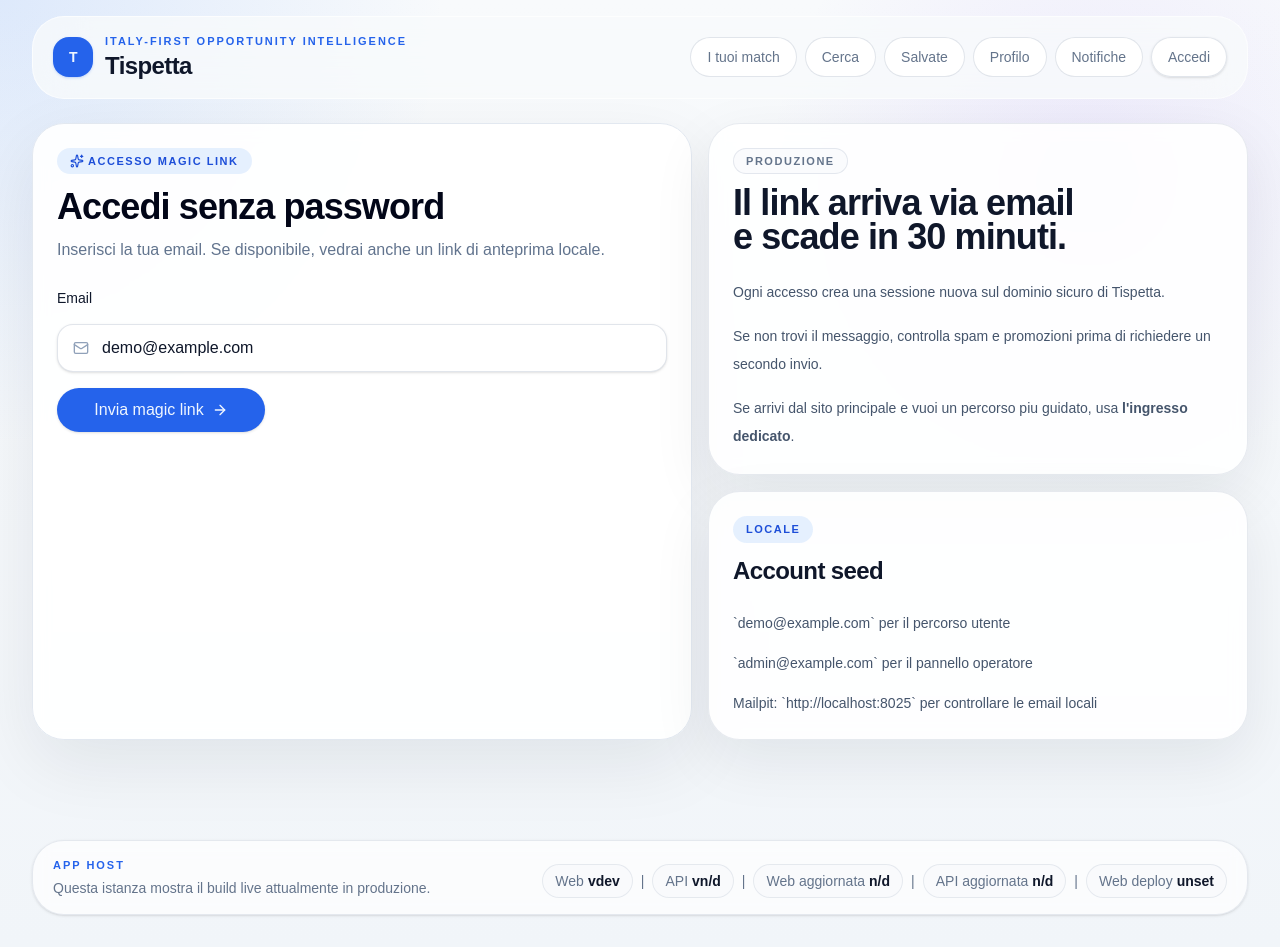
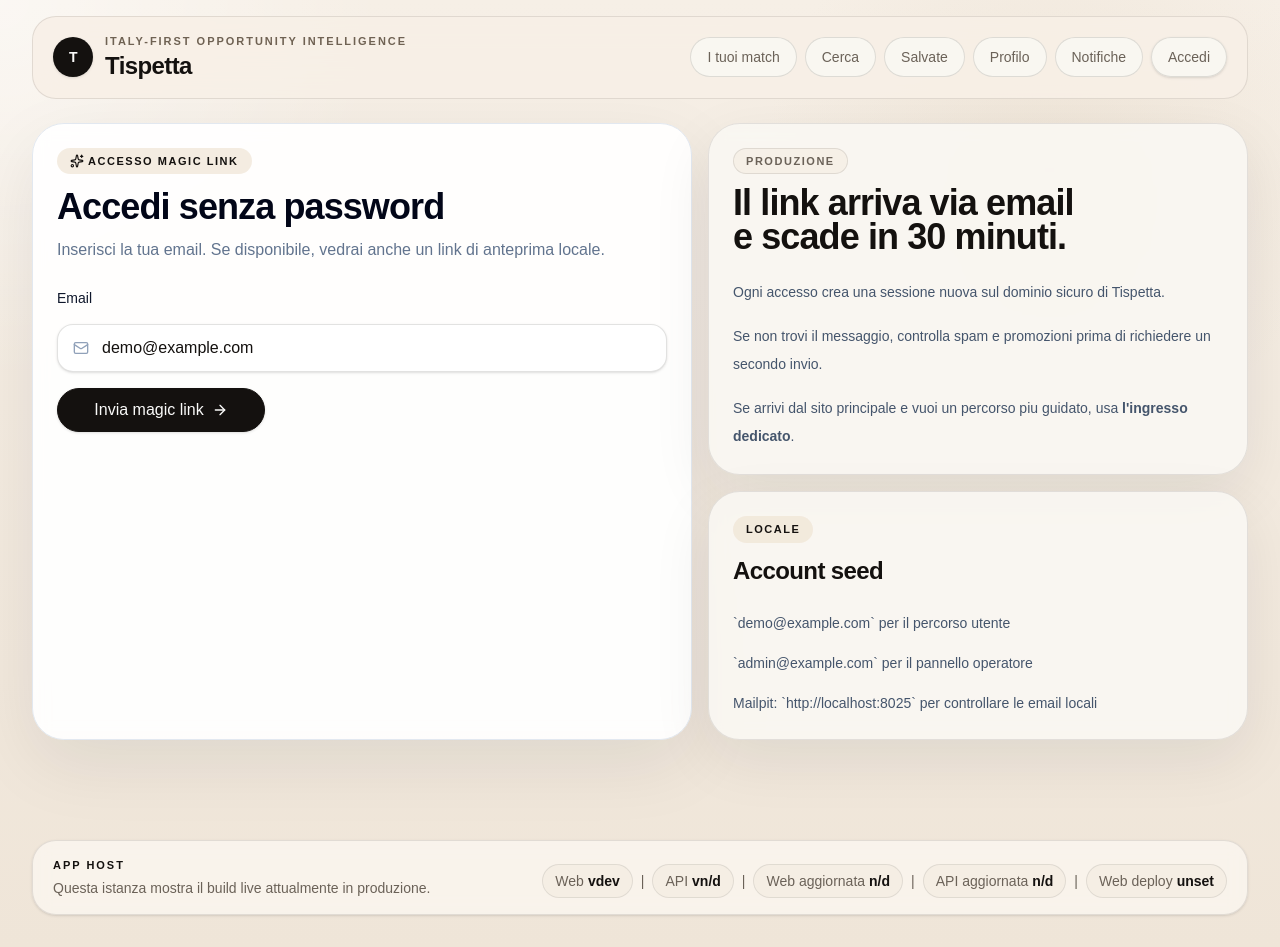
Before and after one commit to dimarconicola/tispetta, a Next.js app in the folder apps/web/: page /auth/sign-in in a window 1280 px wide. Built offline with nearby package versions, Linux system fonts and the light colour scheme; no server answers; a web font is replaced by a local one.

Commit message:
Warm app styling to match landing

```diff
--- a/apps/web/app/globals.css
+++ b/apps/web/app/globals.css
@@ -1,25 +1,25 @@
 @import "tailwindcss";
 
 :root {
-  --background: #f8fafc;
-  --foreground: #0f172a;
-  --card: rgba(255, 255, 255, 0.94);
-  --card-foreground: #0f172a;
-  --popover: #ffffff;
-  --popover-foreground: #0f172a;
-  --primary: #2563eb;
-  --primary-foreground: #eff6ff;
-  --secondary: #e2e8f0;
-  --secondary-foreground: #0f172a;
-  --muted: #f1f5f9;
-  --muted-foreground: #64748b;
-  --accent: #dbeafe;
-  --accent-foreground: #1d4ed8;
+  --background: #f4ede3;
+  --foreground: #14110f;
+  --card: rgba(250, 248, 243, 0.94);
+  --card-foreground: #14110f;
+  --popover: #faf8f3;
+  --popover-foreground: #14110f;
+  --primary: #14110f;
+  --primary-foreground: #fafaf9;
+  --secondary: #ece3d7;
+  --secondary-foreground: #14110f;
+  --muted: #f0e7dc;
+  --muted-foreground: #6b6258;
+  --accent: #efe4d5;
+  --accent-foreground: #14110f;
   --destructive: #dc2626;
   --destructive-foreground: #fef2f2;
-  --border: rgba(148, 163, 184, 0.28);
-  --input: rgba(148, 163, 184, 0.22);
-  --ring: rgba(37, 99, 235, 0.5);
+  --border: rgba(20, 17, 15, 0.12);
+  --input: rgba(20, 17, 15, 0.1);
+  --ring: rgba(20, 17, 15, 0.25);
   --radius: 1.75rem;
 
   --surface-emerald: rgba(236, 253, 245, 0.92);
@@ -75,9 +75,9 @@ html {
 body {
   @apply min-h-screen bg-background font-sans text-foreground antialiased;
   background-image:
-    radial-gradient(circle at top left, rgba(59, 130, 246, 0.14), transparent 28%),
-    radial-gradient(circle at 85% 18%, rgba(139, 92, 246, 0.1), transparent 24%),
-    linear-gradient(180deg, #f8fafc 0%, #f1f5f9 100%);
+    radial-gradient(circle at top left, rgba(255, 255, 255, 0.54), transparent 24%),
+    radial-gradient(circle at 82% 18%, rgba(214, 196, 171, 0.22), transparent 22%),
+    linear-gradient(180deg, #f6efe6 0%, #efe5d8 100%);
 }
 
 ::selection {
@@ -161,7 +161,7 @@ textarea:focus-visible {
 }
 
 .eyebrow {
-  @apply text-[11px] font-semibold uppercase tracking-[0.18em] text-primary;
+  @apply text-[11px] font-semibold uppercase tracking-[0.18em] text-[#6f6253];
 }
 
 .section-title {
@@ -285,11 +285,11 @@ textarea:focus-visible {
 }
 
 .button {
-  @apply bg-primary text-primary-foreground shadow-sm hover:-translate-y-0.5 hover:bg-primary/92 hover:shadow-lg hover:shadow-primary/15;
+  @apply border border-[#14110f] bg-[#14110f] text-[#fafaf9] shadow-sm hover:-translate-y-0.5 hover:bg-[#22201d] hover:text-[#fafaf9] hover:shadow-lg hover:shadow-black/10;
 }
 
 .button-secondary {
-  @apply border border-border bg-card text-foreground hover:-translate-y-0.5 hover:bg-accent/50;
+  @apply border border-[#14110f]/12 bg-[#faf6ef] text-[#14110f] hover:-translate-y-0.5 hover:border-[#14110f]/24 hover:bg-[#f1e7da] hover:text-[#14110f];
 }
 
 .metrics {
@@ -305,7 +305,7 @@ textarea:focus-visible {
 }
 
 .topbar {
-  @apply sticky top-0 z-40 mb-6 flex items-center justify-between gap-4 rounded-[2rem] border border-white/60 bg-background/80 px-5 py-4 backdrop-blur-xl;
+  @apply sticky top-0 z-40 mb-6 flex items-center justify-between gap-4 rounded-[1.5rem] border border-[#14110f]/10 bg-[#f7f0e6]/88 px-5 py-4 backdrop-blur-xl;
 }
 
 .brand {
@@ -338,7 +338,7 @@ textarea:focus-visible {
 }
 
 .build-footer__inner {
-  @apply flex flex-col gap-4 rounded-[2rem] border border-border/80 bg-white/70 px-5 py-4 shadow-sm backdrop-blur sm:flex-row sm:items-end sm:justify-between;
+  @apply flex flex-col gap-4 rounded-[1.5rem] border border-[#14110f]/10 bg-[#faf6ef]/82 px-5 py-4 shadow-sm backdrop-blur sm:flex-row sm:items-end sm:justify-between;
 }
 
 .build-footer__lead {
@@ -367,7 +367,7 @@ textarea:focus-visible {
 }
 
 .text-gradient {
-  background: linear-gradient(90deg, #2563eb 0%, #7c3aed 100%);
+  background: linear-gradient(90deg, #14110f 0%, #8c7358 100%);
   -webkit-background-clip: text;
   background-clip: text;
   color: transparent;
--- a/apps/web/components/topbar.tsx
+++ b/apps/web/components/topbar.tsx
@@ -16,12 +16,12 @@ type TopbarProps = {
 function Brand({ href }: { href: ComponentProps<typeof Link>['href'] }) {
   return (
     <Link href={href} className="flex items-center gap-3">
-      <span className="flex size-10 items-center justify-center rounded-2xl bg-primary text-sm font-bold tracking-tight text-primary-foreground shadow-sm shadow-primary/20">
+      <span className="flex size-10 items-center justify-center rounded-xl border border-[#14110f]/8 bg-[#14110f] text-sm font-bold tracking-tight text-[#fafaf9] shadow-sm shadow-black/10">
         T
       </span>
       <span className="flex min-w-0 flex-col">
-        <span className="truncate text-[11px] font-semibold uppercase tracking-[0.18em] text-primary">Italy-first opportunity intelligence</span>
-        <span className="font-heading text-2xl font-semibold tracking-tight text-foreground">Tispetta</span>
+        <span className="truncate text-[11px] font-semibold uppercase tracking-[0.18em] text-[#6f6253]">Italy-first opportunity intelligence</span>
+        <span className="font-heading text-2xl font-semibold tracking-tight text-[#14110f]">Tispetta</span>
       </span>
     </Link>
   );
@@ -46,10 +46,10 @@ function NavLink({
       prefetch={prefetch}
       className={cn(
         'inline-flex min-h-10 items-center justify-center rounded-full px-4 text-sm font-medium transition-all duration-200',
-        active && !emphasized && 'border-primary/30 bg-blue-50 text-primary',
+        active && !emphasized && 'border-[#14110f]/12 bg-[#14110f] text-[#fafaf9]',
         emphasized
-          ? 'border border-transparent bg-primary text-primary-foreground shadow-sm hover:-translate-y-0.5 hover:bg-primary/92'
-          : 'border border-border bg-card text-muted-foreground hover:-translate-y-0.5 hover:border-border/90 hover:bg-accent/50 hover:text-foreground'
+          ? 'border border-[#14110f] bg-[#14110f] text-[#fafaf9] shadow-sm hover:-translate-y-0.5 hover:bg-[#22201d]'
+          : 'border border-[#14110f]/10 bg-[#faf6ef] text-[#5f564d] hover:-translate-y-0.5 hover:border-[#14110f]/18 hover:bg-[#f1e7da] hover:text-[#14110f]'
       )}
     >
       {children}
@@ -91,7 +91,7 @@ export function Topbar({ user, variant = 'app' }: TopbarProps) {
         {user ? (
           <>
             <form action="/api/auth/sign-out" method="post">
-              <button type="submit" className="inline-flex min-h-10 items-center justify-center rounded-full border border-border bg-card px-4 text-sm font-medium text-muted-foreground transition-all duration-200 hover:-translate-y-0.5 hover:border-border/90 hover:bg-accent/50 hover:text-foreground">
+              <button type="submit" className="inline-flex min-h-10 items-center justify-center rounded-full border border-[#14110f]/10 bg-[#faf6ef] px-4 text-sm font-medium text-[#5f564d] transition-all duration-200 hover:-translate-y-0.5 hover:border-[#14110f]/18 hover:bg-[#f1e7da] hover:text-[#14110f]">
                 Esci
               </button>
             </form>
--- a/apps/web/components/ui/button.tsx
+++ b/apps/web/components/ui/button.tsx
@@ -9,8 +9,8 @@ const buttonVariants = cva(
   {
     variants: {
       variant: {
-        default: 'bg-primary text-primary-foreground shadow-sm hover:-translate-y-0.5 hover:bg-primary/92 hover:shadow-lg hover:shadow-primary/15',
-        secondary: 'border border-border bg-card text-foreground hover:-translate-y-0.5 hover:border-border/90 hover:bg-accent/50',
+        default: 'border border-[#14110f] bg-[#14110f] text-[#fafaf9] shadow-sm hover:-translate-y-0.5 hover:bg-[#22201d] hover:text-[#fafaf9] hover:shadow-lg hover:shadow-black/10',
+        secondary: 'border border-[#14110f]/12 bg-[#faf6ef] text-[#14110f] hover:-translate-y-0.5 hover:border-[#14110f]/24 hover:bg-[#f1e7da] hover:text-[#14110f]',
         ghost: 'text-muted-foreground hover:bg-accent hover:text-foreground',
         link: 'h-auto rounded-none p-0 text-primary underline-offset-4 hover:underline',
       },
```
